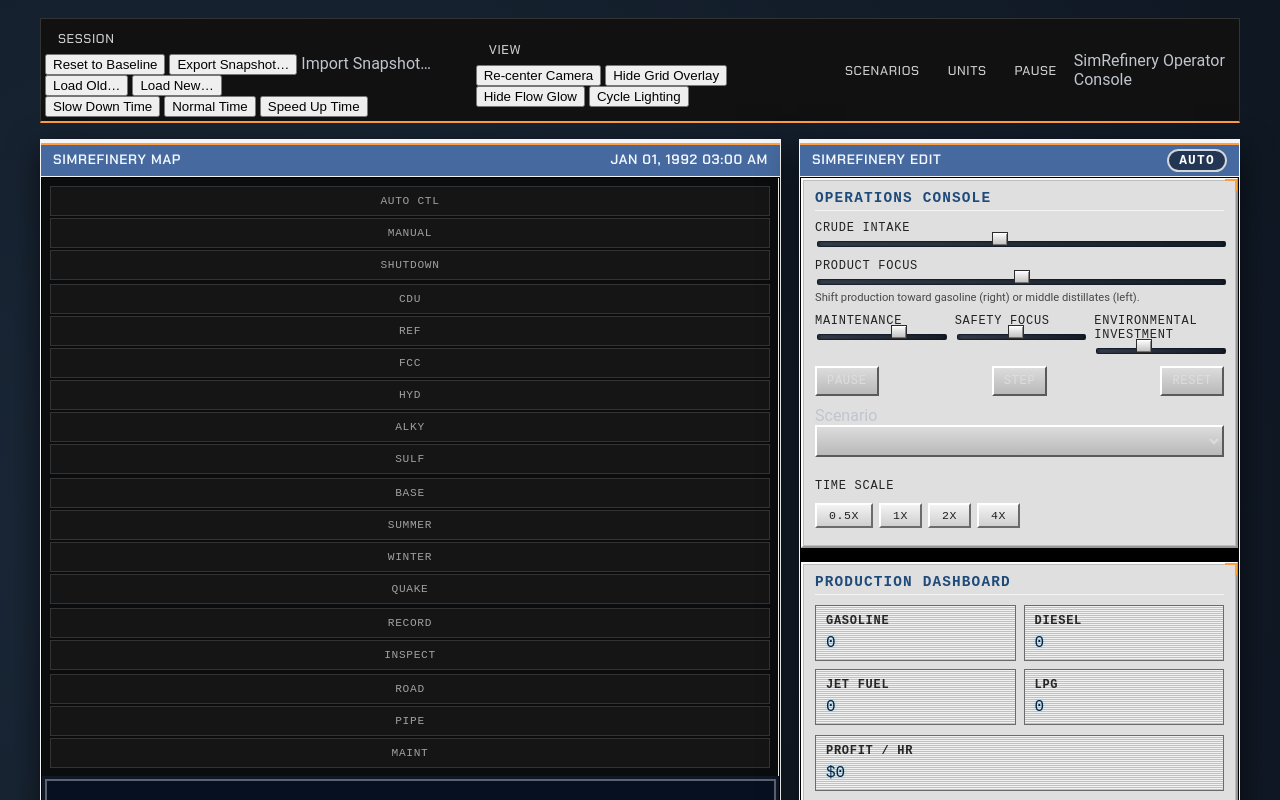
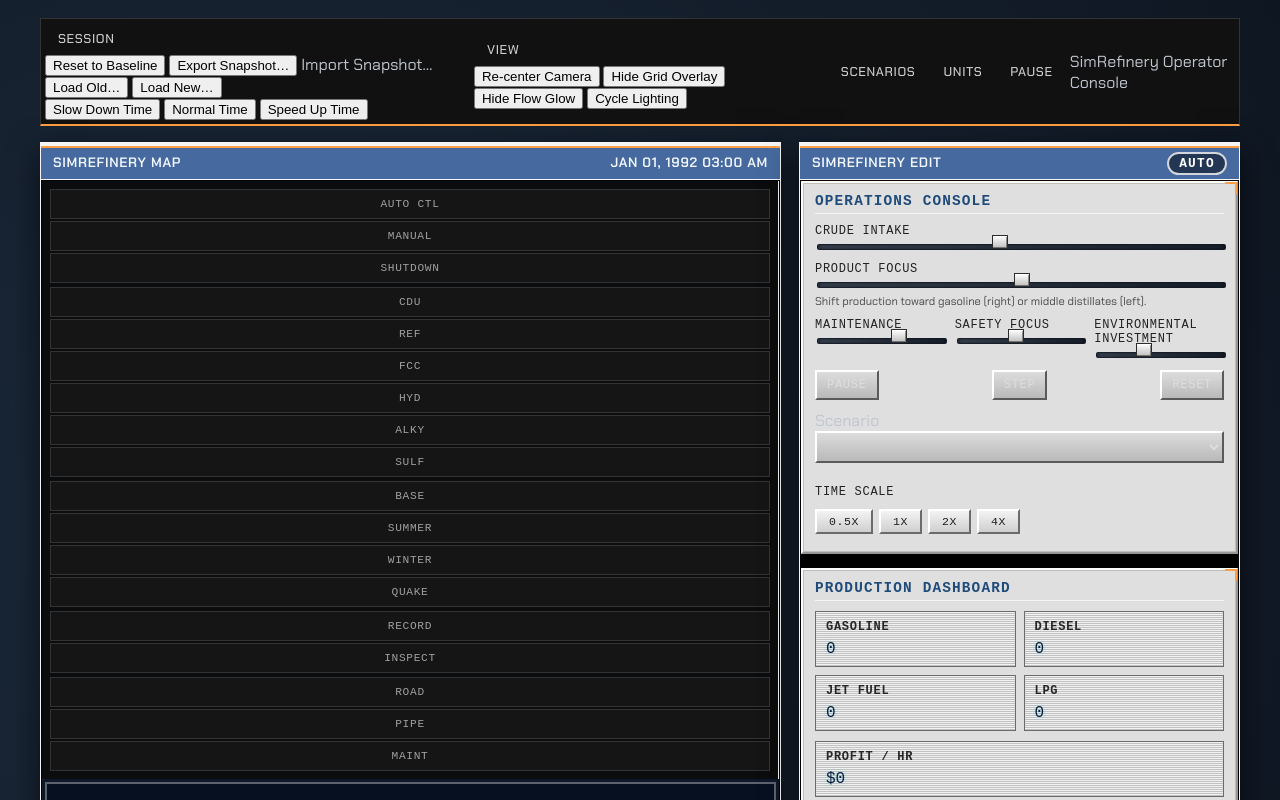
Before and after one commit to DaFum/simrefine_reconstruct, a website: page index.html in a window 1280 px wide. Shown: the top 800 px of the page. Drawn offline with nearby package versions, Linux system fonts and the light colour scheme.

Commit message:
Update styles.css
Co-authored-by: Copilot <175728472+Copilot@users.noreply.github.com>

```diff
--- a/styles.css
+++ b/styles.css
@@ -26,7 +26,7 @@
 body {
   margin: 0;
   min-height: 100vh;
-  font-family: "Roboto", sans-serif;
+  font-family: var(--font-sans);
   background: var(--desktop-bg);
   /* Subtle noise texture */
   background-image: var(--desktop-bg), repeating-linear-gradient(45deg, rgba(0,0,0,0.03) 0px, rgba(0,0,0,0.03) 1px, transparent 1px, transparent 2px);
```
